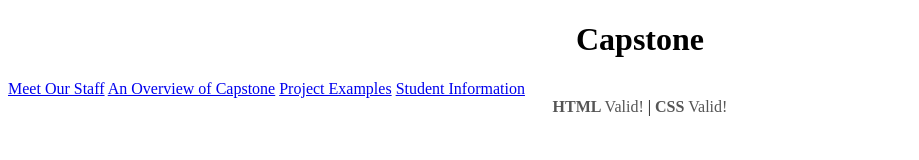
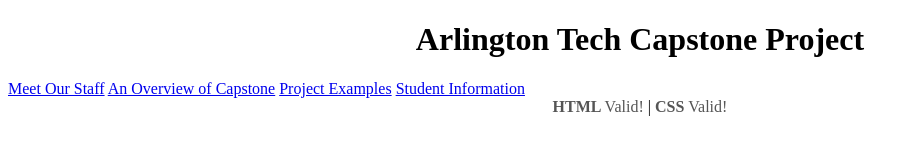
Before and after one commit to acrisafulli/atechcapstone, a plain HTML site: page index.html in a window 1280 px wide. Shown: the whole page, without its empty margins (0-919 px from the left). Drawn offline with Linux system fonts and the light colour scheme.

Commit message:
name change

```diff
--- a/Index.html
+++ b/index.html
@@ -25,7 +25,7 @@ window.onload = init;
 </script>
 </head>
 <body>
-<h1>Capstone</h1>
+<h1>Arlington Tech Capstone Project</h1>
 <a href="meetourstaff.html">Meet Our Staff</a>
 <a href="Capstoneinfo.html">An Overview of Capstone</a>
 <a href="examples.html">Project Examples</a>
```
